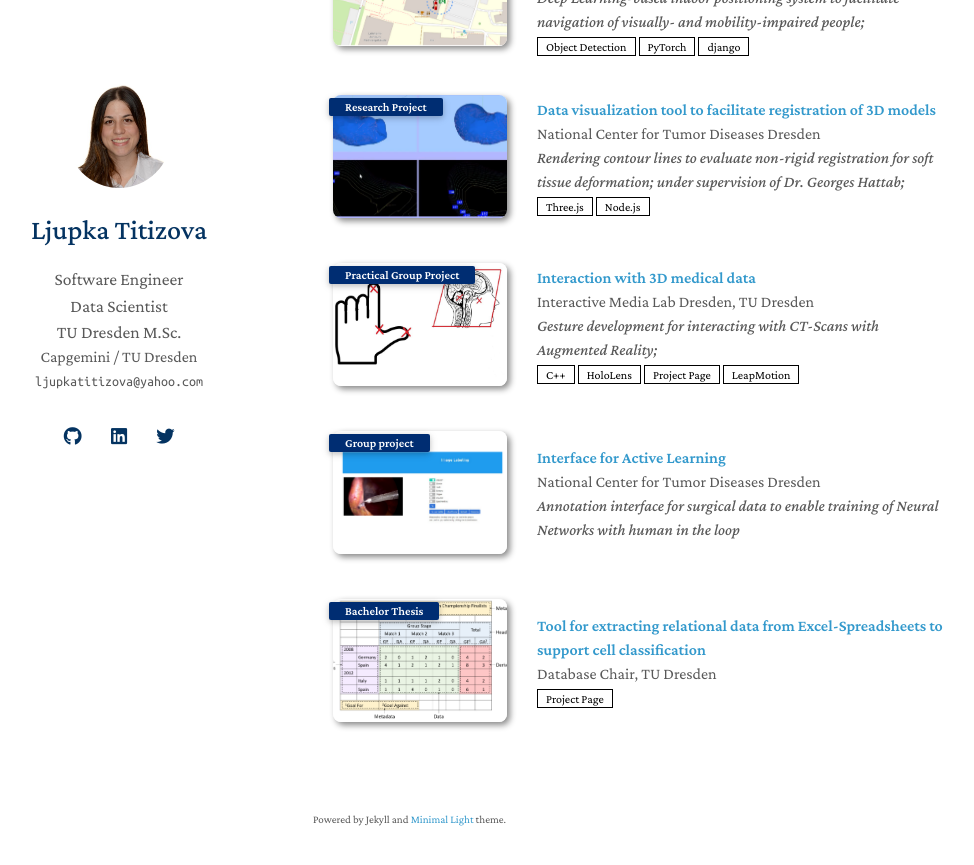
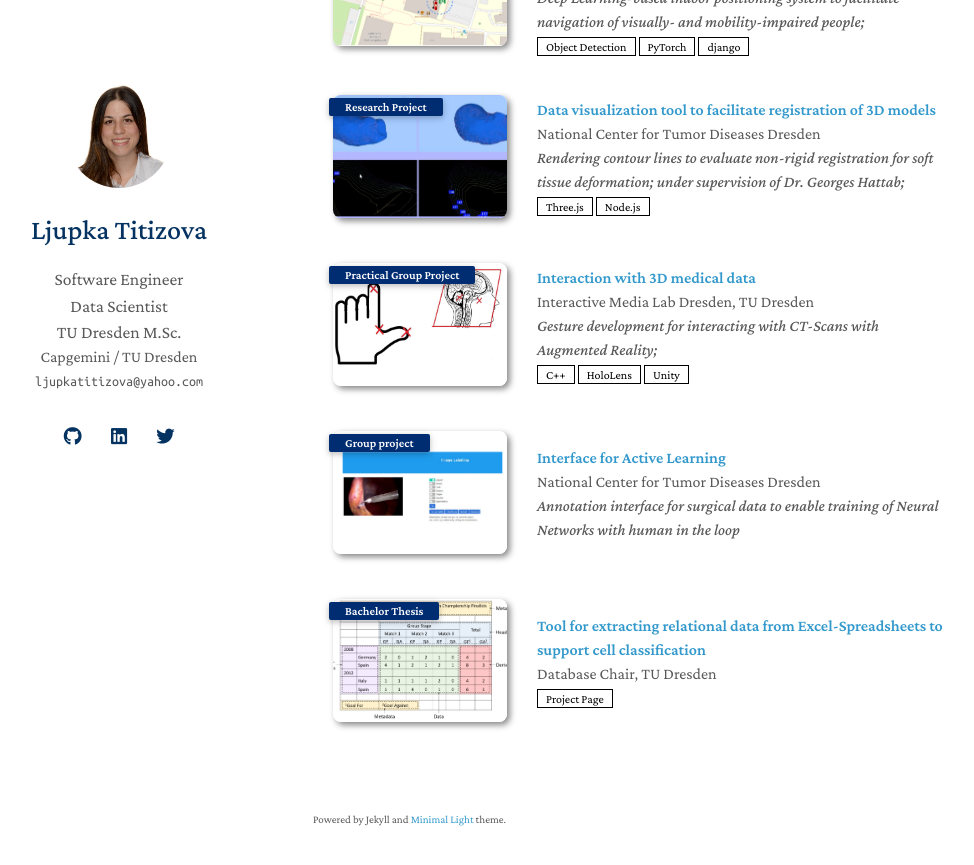
Before and after one commit to Ljupka/Ljupka.github.io, a Jekyll site: the page built from index.md, in a window 1280 px wide and 900 px high, scrolled down 762 px. Shown: the top 865 px of the window, without its empty margins (157-1131 px from the left). Built offline with Jekyll 4.4.1, drawn with Linux system fonts in a browser that asks for light colours; nearby versions of some CDN libraries; a style sheet for code colours, icons or effects is not loaded; our own code applies the rules of GitHub Pages for plain Markdown files.

Commit message:
Update publications.yml

```diff
--- a/_data/publications.yml
+++ b/_data/publications.yml
@@ -37,8 +37,7 @@
     conference: Gesture development for interacting with CT-Scans with Augmented Reality;
     pdf: C++
     code: HoloLens
-    bibtex: LeapMotion
-    page: Unity
+    bibtex: Unity
     image: ./assets/img/Schnitt_2.png
 
   - title: Interface for Active Learning
```
